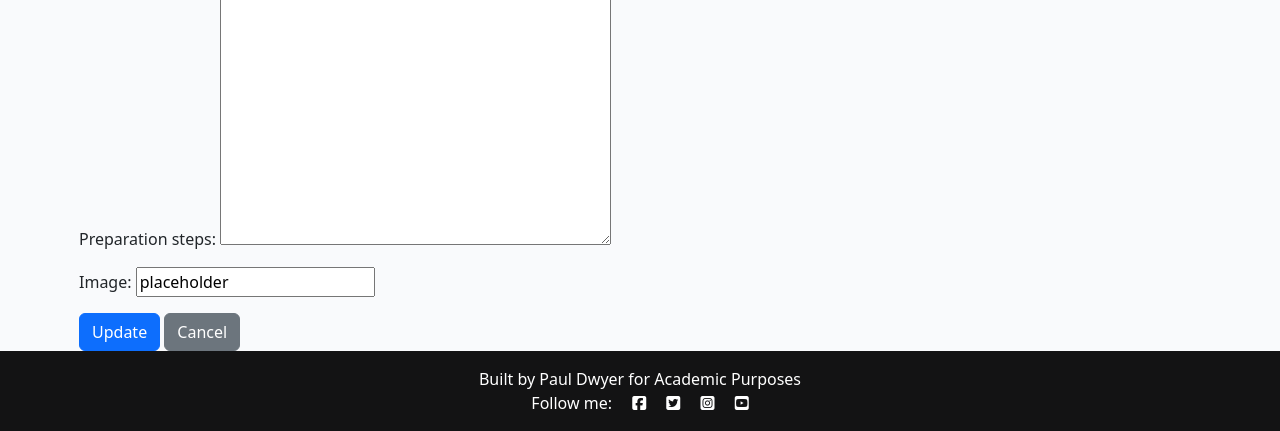
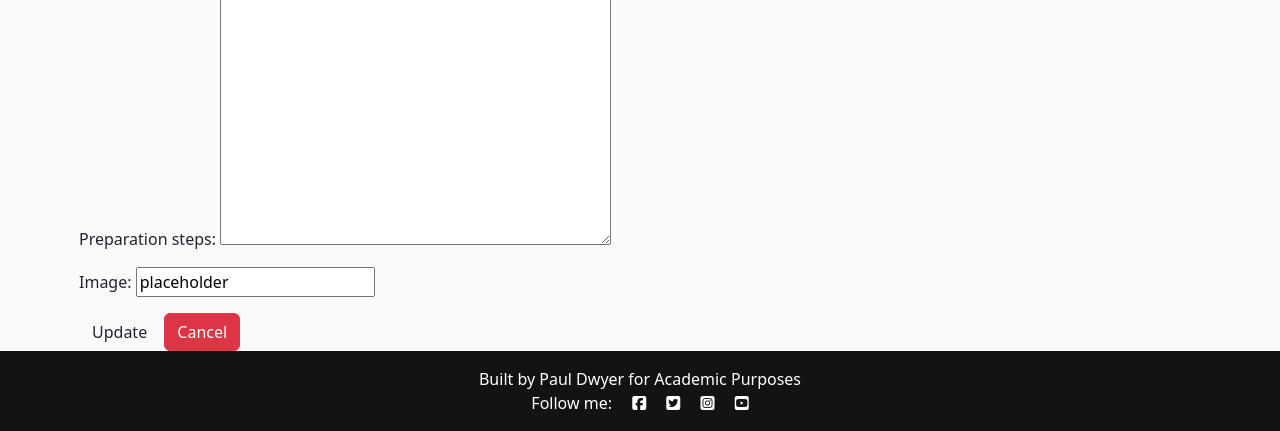
Before and after one commit to Pauldwyer/Pauls-Kitchen-pp4, a Django app: template templates/edit_recipe.html in a window 1280 px wide. Shown: the part 780-1211 px from the top of the page. Run offline with Django 3.2, Linux system fonts and the light colour scheme; the template is opened without the code that fills it: values that come from a table or form of the project are taken from there, others are empty; parts of the project's set-up code (start-up, migrations or seed data) failed here and were passed over; some libraries are stand-ins or nearby versions.

Commit message:
add block title and fix change btns

```diff
--- a/templates/edit_recipe.html
+++ b/templates/edit_recipe.html
@@ -1,4 +1,6 @@
 {% extends 'base.html' %}
+
+{% block title %}Edit Recipe{% endblock %}
 
 {% block content %}
 <div class="container mt-5">
@@ -7,8 +9,8 @@
         <form method="post">
             {% csrf_token %}
             {{ form.as_p }}
-            <button type="submit" class="btn btn-primary">Update</button>
-            <a href="{% url 'recipe_detail' slug=recipe.slug %}" class="btn btn-secondary">Cancel</a>
+            <button type="submit" class="btn btn-btn-dark">Update</button>
+            <a href="{% url 'recipe_detail' slug=recipe.slug %}" class="btn btn-danger">Cancel</a>
         </form>
     </div>
 </div>
```
